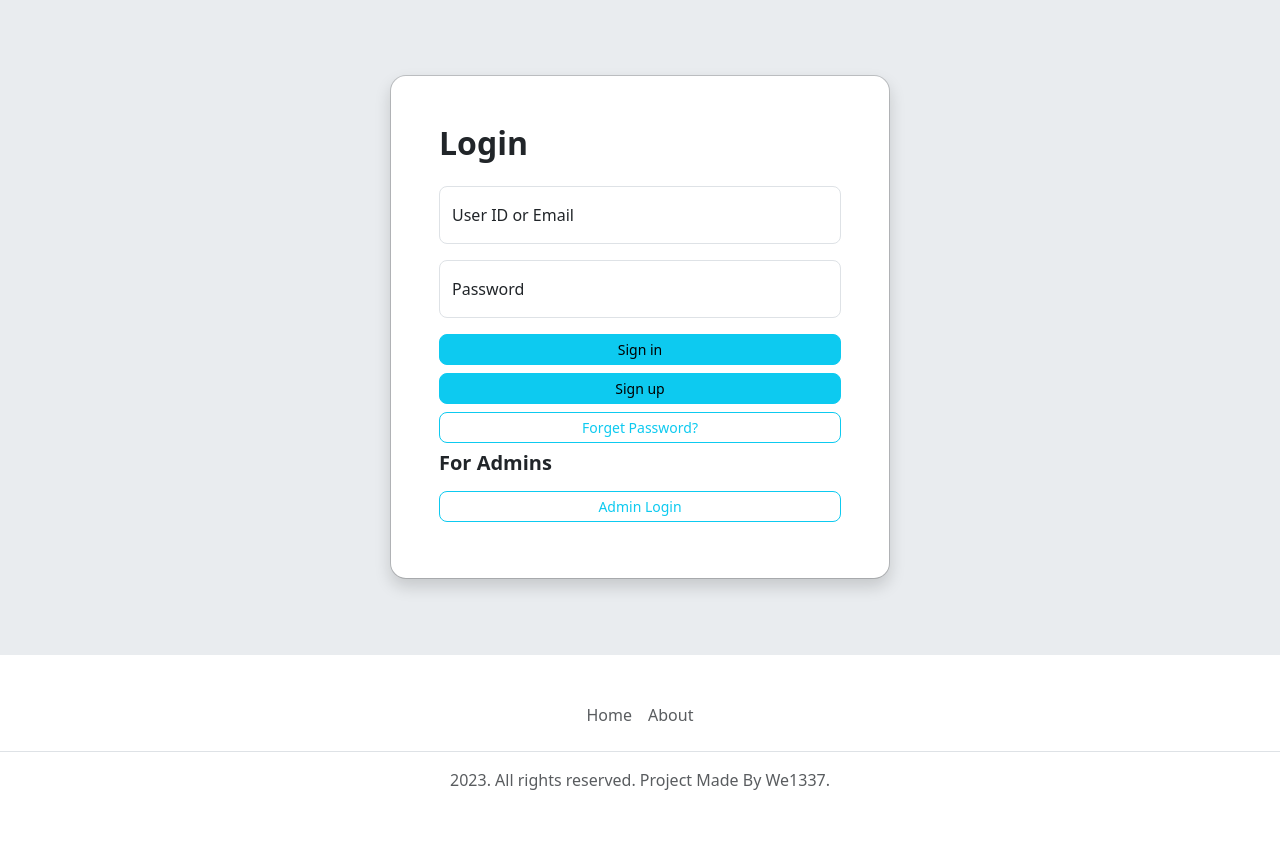
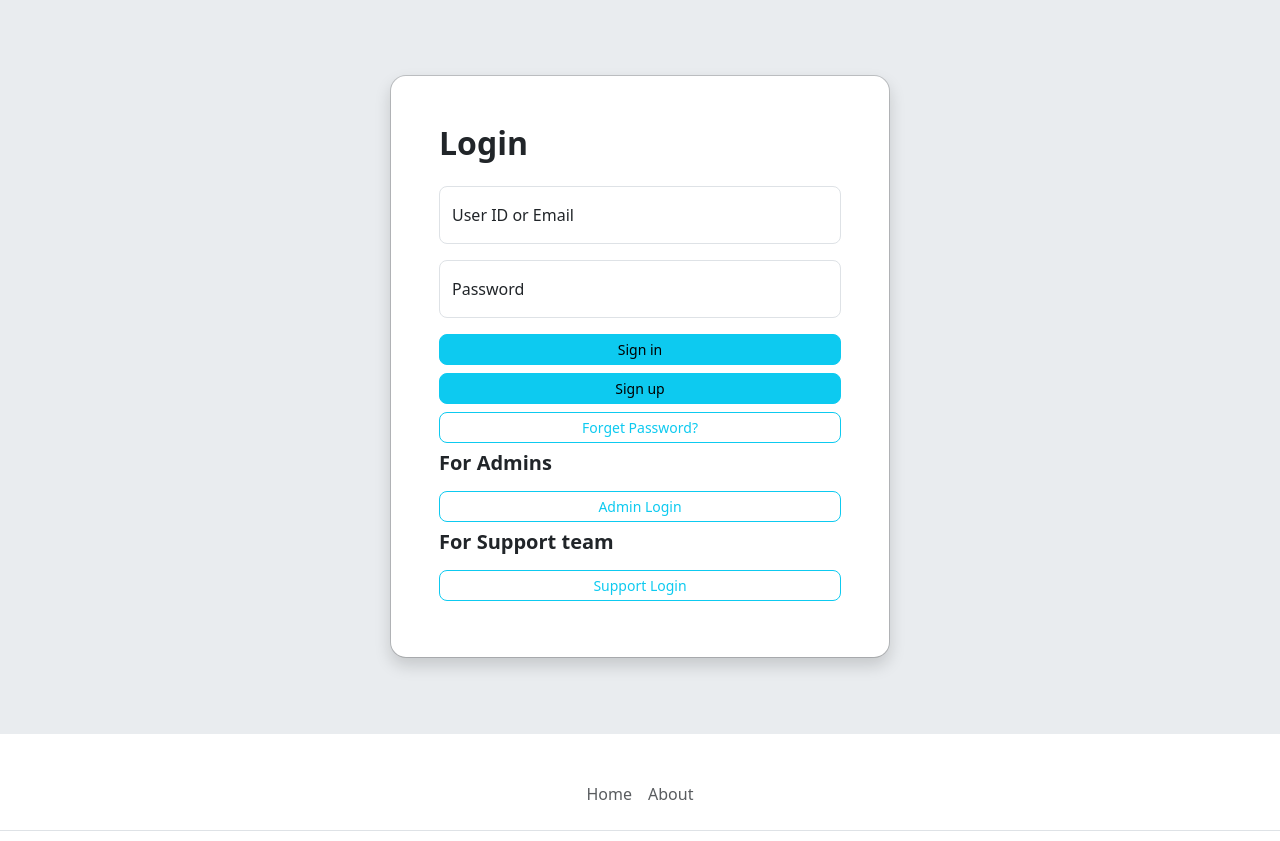
Before and after one commit to Vishwanth11011/EBookstore-Mysql-Php, a PHP site: page /login.php in a window 1280 px wide. Shown: the part 73-914 px from the top of the page. Run offline with PHP 8.4, Linux system fonts and the light colour scheme.

Commit message:
feater: user support links added

```diff
--- a/login.php
+++ b/login.php
@@ -36,6 +36,10 @@
                             <h2 class="fs-5 fw-bold mb-3">For Admins</h2>
                             <a href="admin/index.php" class="w-100 mb-2 btn btn-outline-info btn-sm rounded-3" role="button">Admin Login</a>
 
+                            <!-- Support Section -->
+                            <h2 class="fs-5 fw-bold mb-3">For Support team</h2>
+                            <a href="support/index.php" class="w-100 mb-2 btn btn-outline-info btn-sm rounded-3" role="button">Support Login</a>
+
                         </form>
                     </div>
                 </div>
```
